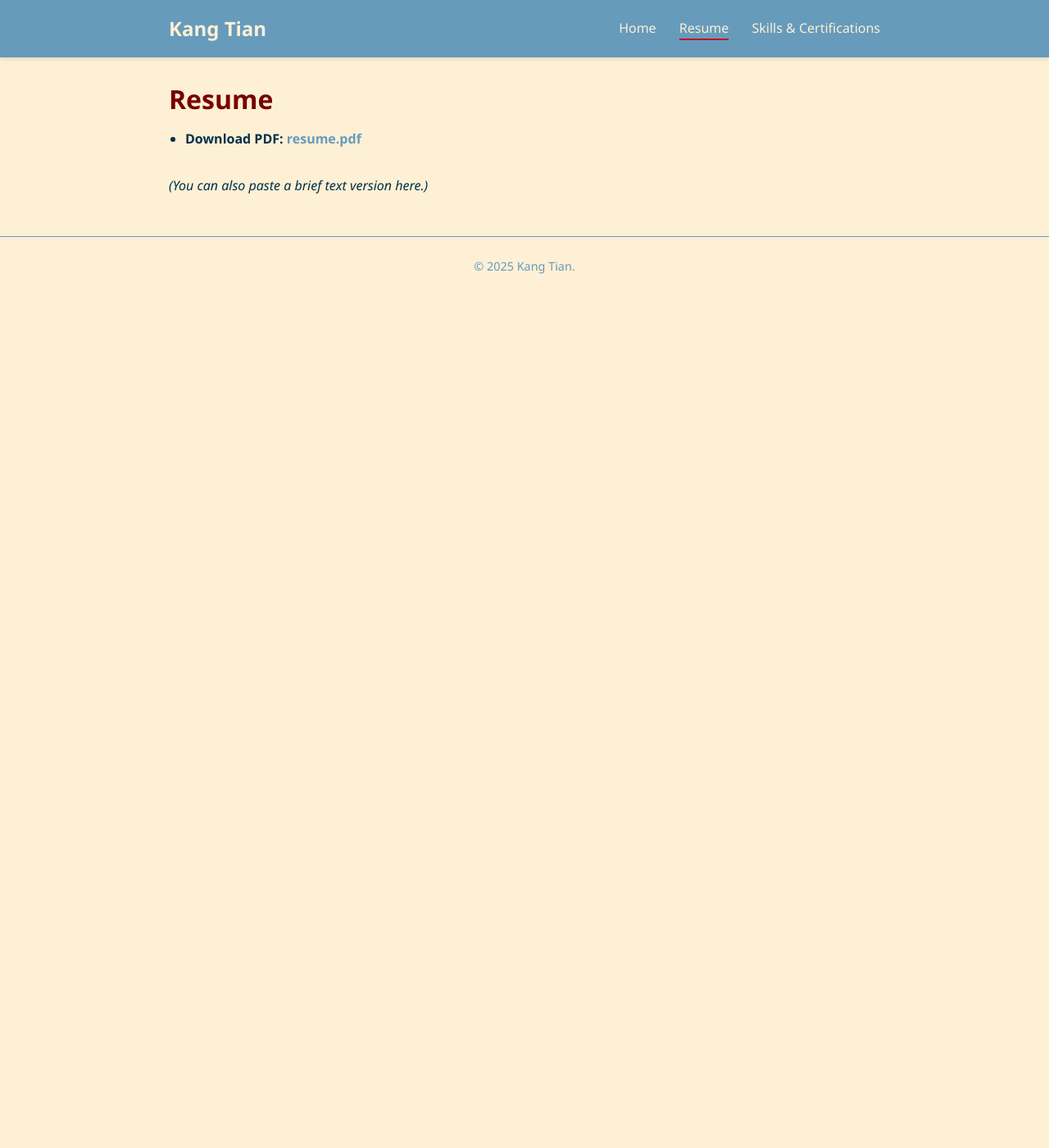
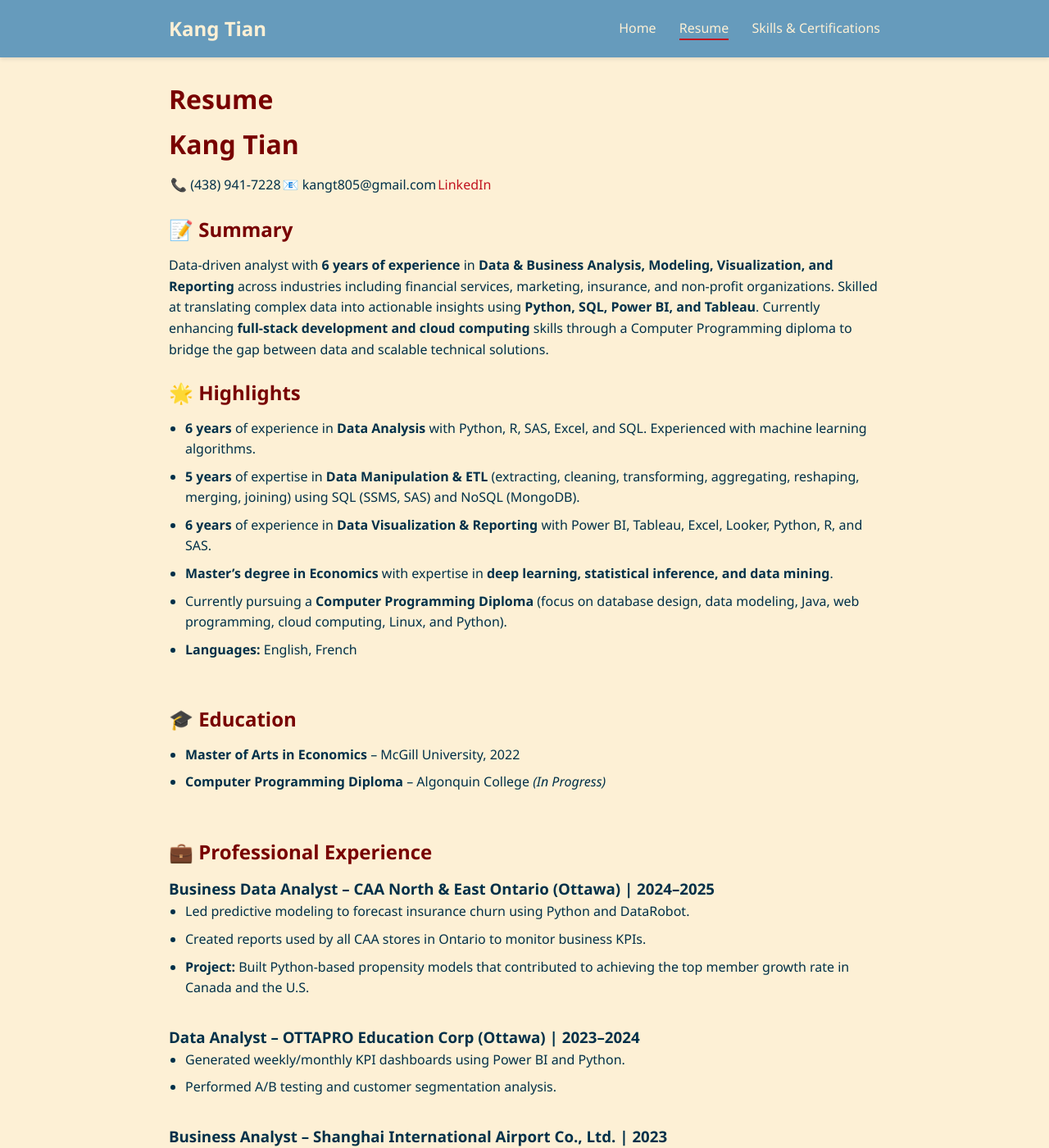
Before and after one commit to kang-tian/kang-tian.github.io, a Jekyll site: the page built from resume.md, in a window 1280 px wide and 1400 px high. Shown: the whole window at 82% size. Built offline with Jekyll 4.4.1, drawn with Linux system fonts in a browser that asks for light colours; some of the changed text lies outside the part shown.

Commit message:
Update resume.md

```diff
--- a/resume.md
+++ b/resume.md
@@ -5,7 +5,81 @@ permalink: /resume/
 ---
 
 # Resume
+# Kang Tian
 
+📞 (438) 941-7228 | 📧 kangt805@gmail.com | [LinkedIn](https://www.linkedin.com/in/kangtianecon)
+
+<p> &nbsp; </p>
+
+## 📝 Summary
+Data-driven analyst with **6 years of experience** in **Data & Business Analysis, Modeling, Visualization, and Reporting** across industries including financial services, marketing, insurance, and non-profit organizations. Skilled at translating complex data into actionable insights using **Python, SQL, Power BI, and Tableau**. Currently enhancing **full-stack development and cloud computing** skills through a Computer Programming diploma to bridge the gap between data and scalable technical solutions.
+
+<p> &nbsp; </p>
+
+## 🌟 Highlights
+- **6 years** of experience in **Data Analysis** with Python, R, SAS, Excel, and SQL. Experienced with machine learning algorithms.
+- **5 years** of expertise in **Data Manipulation & ETL** (extracting, cleaning, transforming, aggregating, reshaping, merging, joining) using SQL (SSMS, SAS) and NoSQL (MongoDB).
+- **6 years** of experience in **Data Visualization & Reporting** with Power BI, Tableau, Excel, Looker, Python, R, and SAS.
+- **Master’s degree in Economics** with expertise in **deep learning, statistical inference, and data mining**.
+- Currently pursuing a **Computer Programming Diploma** (focus on database design, data modeling, Java, web programming, cloud computing, Linux, and Python).
+- **Languages:** English, French
+
+<p> &nbsp; </p>
+
+
+
+
+## 🎓 Education
+- **Master of Arts in Economics** – McGill University, 2022
+- **Computer Programming Diploma** – Algonquin College *(In Progress)*
+
+
+<p> &nbsp; </p>
+
+## 💼 Professional Experience
+
+### Business Data Analyst – CAA North & East Ontario (Ottawa) | 2024–2025
+- Led predictive modeling to forecast insurance churn using Python and DataRobot.
+- Created reports used by all CAA stores in Ontario to monitor business KPIs.
+- **Project:** Built Python-based propensity models that contributed to achieving the top member growth rate in Canada and the U.S.
+
+### Data Analyst – OTTAPRO Education Corp (Ottawa) | 2023–2024
+- Generated weekly/monthly KPI dashboards using Power BI and Python.
+- Performed A/B testing and customer segmentation analysis.
+
+### Business Analyst – Shanghai International Airport Co., Ltd. | 2023
+- Applied predictive modeling and AI for revenue and pricing optimization.
+- **Project:** Built an ML-powered demand forecasting model with **94% accuracy**, increasing revenue by **15%**.
+
+### Equity Research Analyst – SOTON Capital (UK) | 2020–2021
+- Built DCF models, conducted stock/industry research, and visualized results with Tableau.
+
+### Trading Quant Researcher – Goldman Sachs (UK) | 2020
+- Implemented multiple trading strategies using Python.
+- Developed interactive dashboards for investment portfolios in Power BI.
+
+### Strategic Analyst – MOTIV8 SOUTH Ltd. (UK) | 2020
+- Conducted A/B testing and optimized CRM-based campaigns.
+
+### Wealth Management Intern – AIA (Hong Kong) | 2018
+- Performed client segmentation and delivered data-driven investment recommendations.
+
+
+<p> &nbsp; </p>
+
+
+
+## 💻 Skills
+- **Programming Languages:** Python, R, Java, JavaScript, SQL, T-SQL
+- **Data Analysis & Modeling:** Machine Learning (scikit-learn, TensorFlow), Predictive Modeling, A/B Testing, Propensity Scoring, Statistical Inference
+- **Data Visualization & Reporting:** Power BI, Tableau, Excel, Looker, SAS, Matplotlib, Seaborn
+- **Database & ETL:** SQL Server (SSMS), MySQL, MongoDB, NoSQL, SAS, ETL Pipelines, Data Cleaning
+- **Cloud Platforms:** AWS, Google Cloud, Microsoft Azure
+- **Tools & Technologies:** Git, Jupyter, VS Code, DataRobot, Excel VBA
+- **Web & Full Stack:** HTML, CSS, JavaScript, Web Programming, REST APIs, Linux
+
+
+<p> &nbsp; </p>
+
+© 2025 Kang Tian. All rights reserved.
 - **Download PDF:** [resume.pdf](/assets/resume.pdf)
-
-*(You can also paste a brief text version here.)*
```
